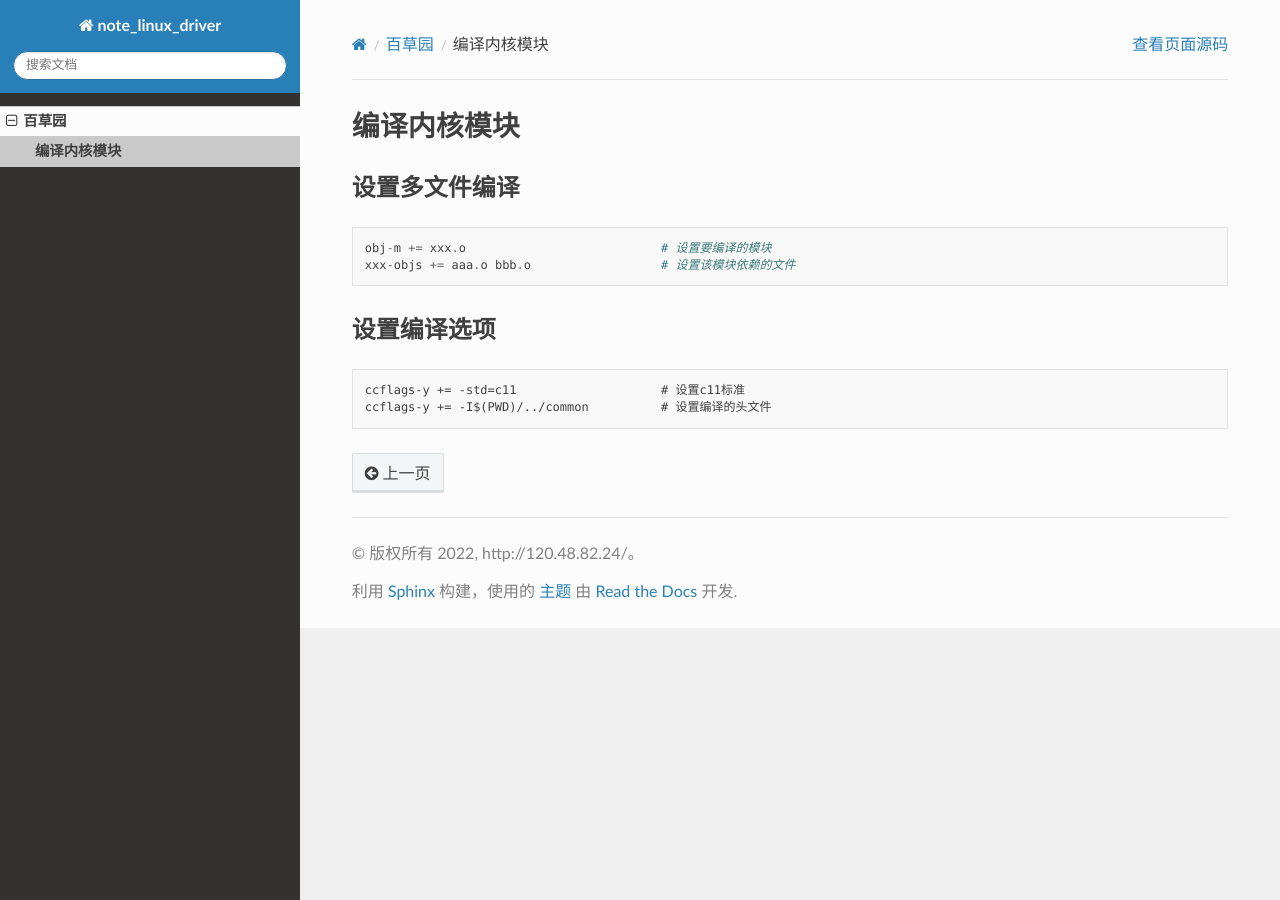
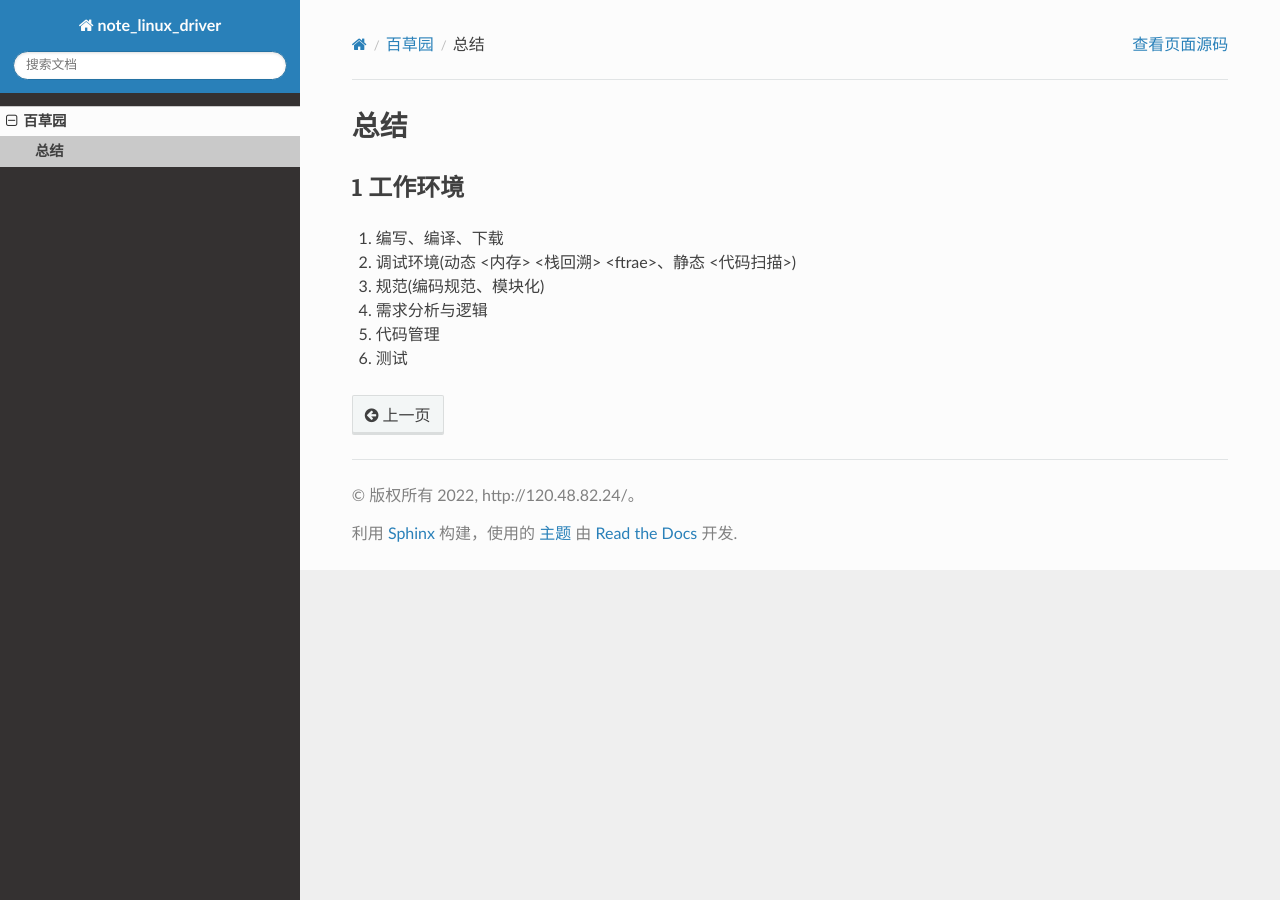
Before and after one commit to lzstudy/note_summary, a Sphinx documentation site: the page built from source/misc/misc.rst, in a window 1280 px wide. Built offline with Sphinx 7.4.7 and the Read the Docs theme 2.0.0, drawn with Linux system fonts in a browser that asks for light colours.

Commit message:
feat |> 添加misc

```diff
--- a/source/misc/misc.rst
+++ b/source/misc/misc.rst
@@ -1,18 +1,13 @@
-编译内核模块
+总结
 ============
 
-设置多文件编译
---------------
 
-::
+1 工作环境
+----------
 
-   obj-m += xxx.o                           # 设置要编译的模块
-   xxx-objs += aaa.o bbb.o                  # 设置该模块依赖的文件
-
-设置编译选项
-------------
-
-::
-
-   ccflags-y += -std=c11                    # 设置c11标准
-   ccflags-y += -I$(PWD)/../common          # 设置编译的头文件
+1. 编写、编译、下载
+2. 调试环境(动态 <内存> <栈回溯> <ftrae>、静态 <代码扫描>)
+3. 规范(编码规范、模块化)
+4. 需求分析与逻辑
+5. 代码管理
+6. 测试
```
